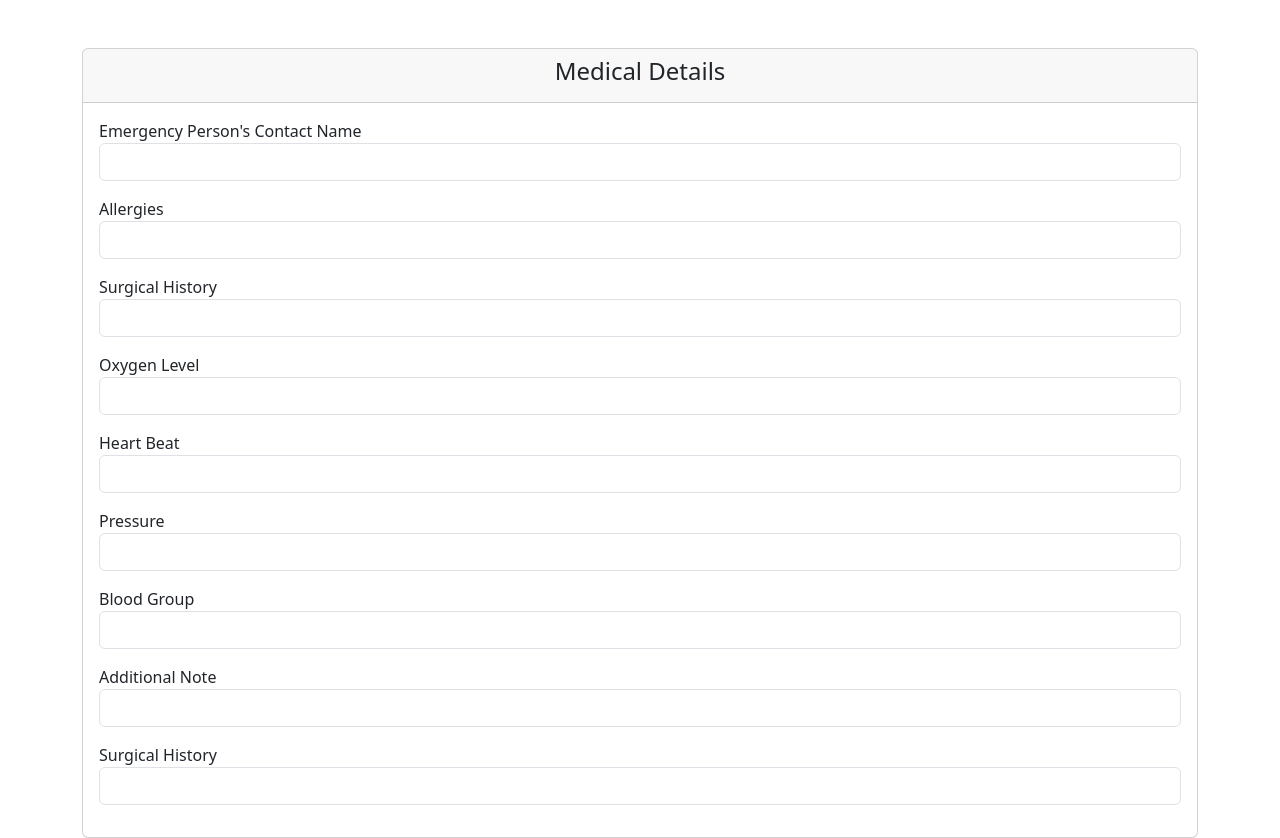
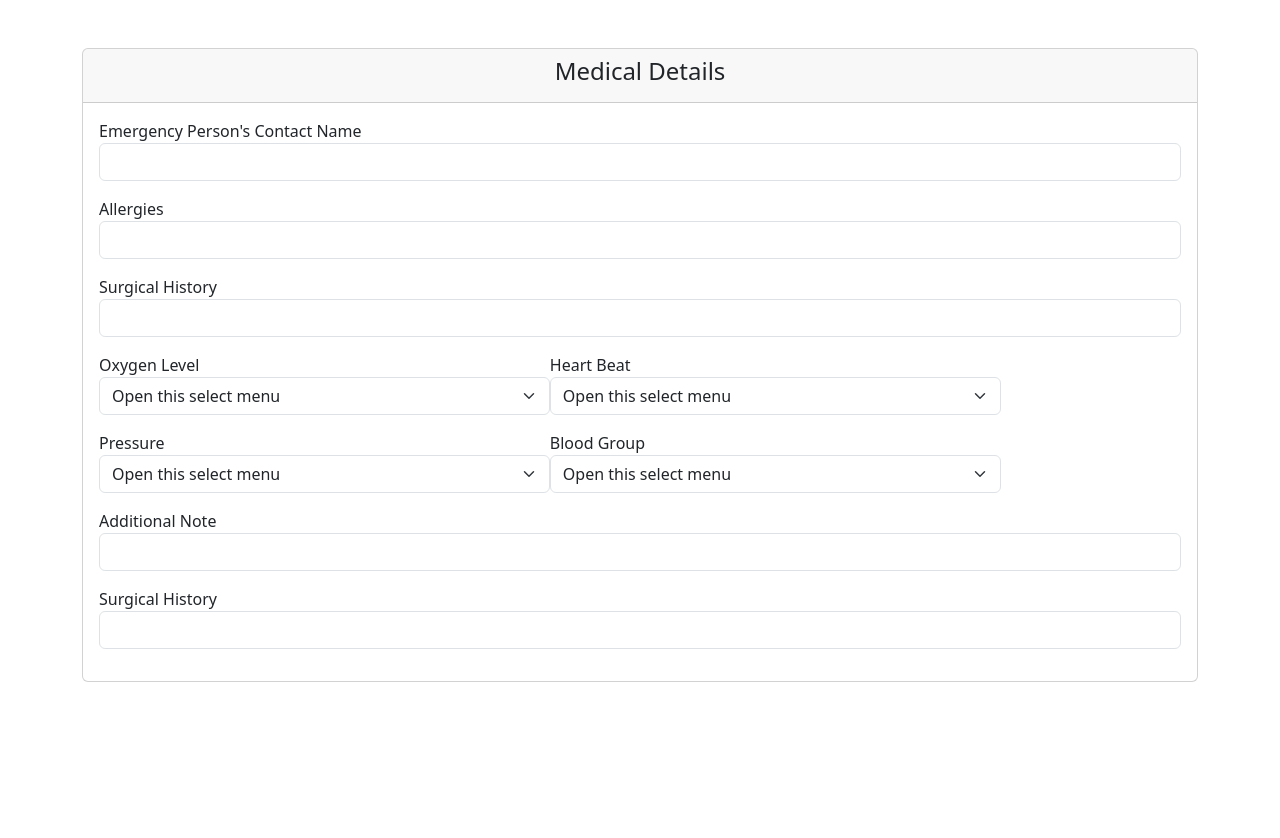
Before and after one commit to pavadaran/Astron, a React (Create React App) app in the folder client/: page /astron/medical in a window 1280 px wide. After the commit the page ends 800 px from the top, so only its background shows below. Built offline with nearby package versions, Linux system fonts and the light colour scheme; the HTML template or start-up script is replaced by a standard one.

Commit message:
added more columns in medical.jsx

```diff
--- a/client/src/pages/bookingPages/Medical.jsx
+++ b/client/src/pages/bookingPages/Medical.jsx
@@ -47,21 +47,41 @@
                   <label className='float-start'>Surgical History</label>
                   <input type="text" name="course" className="form-control" />
                 </div>
-                <div className='mb-3 col-md-12 float-start'>
+                <div className='mb-3 col-md-5 float-start'>
                   <label className='float-start'>Oxygen Level</label>
-                  <input type="text" name="course" className="form-control" />
+                  <select class="form-select" aria-label="Default select example">
+                    <option selected>Open this select menu</option>
+                    <option value="1">One</option>
+                    <option value="2">Two</option>
+                    <option value="3">Three</option>
+                  </select>
                 </div>
-                <div className='mb-3 col-md-12 float-start'>
+                <div className='mb-3 col-md-5 float-start'>
                   <label className='float-start'>Heart Beat</label>
-                  <input type="text" name="course" className="form-control" />
+                  <select class="form-select" aria-label="Default select example">
+                    <option selected>Open this select menu</option>
+                    <option value="1">One</option>
+                    <option value="2">Two</option>
+                    <option value="3">Three</option>
+                  </select>
                 </div>
-                <div className='mb-3 col-md-12 float-start'>
+                <div className='mb-3 col-md-5 float-start'>
                   <label className='float-start'>Pressure</label>
-                  <input type="text" name="course" className="form-control" />
+                  <select class="form-select" aria-label="Default select example">
+                    <option selected>Open this select menu</option>
+                    <option value="1">One</option>
+                    <option value="2">Two</option>
+                    <option value="3">Three</option>
+                  </select>
                 </div>
-                <div className='mb-3 col-md-12 float-start'>
+                <div className='mb-3 col-md-5 float-start'>
                   <label className='float-start'>Blood Group</label>
-                  <input type="text" name="course" className="form-control" />
+                  <select class="form-select" aria-label="Default select example">
+                    <option selected>Open this select menu</option>
+                    <option value="1">One</option>
+                    <option value="2">Two</option>
+                    <option value="3">Three</option>
+                  </select>
                 </div>
                 <div className='mb-3 col-md-12 float-start'>
                   <label className='float-start'>Additional Note</label>
```
